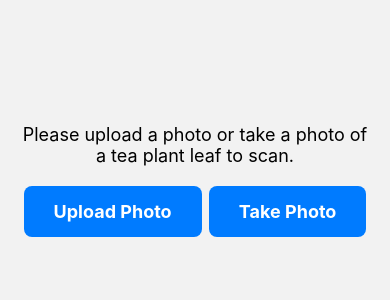
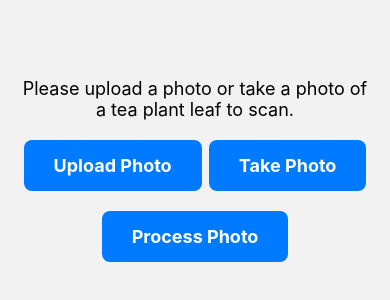
Before and after one commit to DSGPproject/FrontEnd, a React Native app: screen /ScanScreen in a window 390 px wide. Shown: the part 242-542 px from the top of the page. Built offline with nearby package versions, Linux system fonts and the light colour scheme.

Commit message:
Photo Upload Added

```diff
--- a/ScanScreen.js
+++ b/ScanScreen.js
@@ -1,16 +1,20 @@
-import React from 'react';
+import React, { useState } from 'react';
 import { View, Text, TouchableOpacity, StyleSheet, Alert, Image } from 'react-native';
 import * as ImagePicker from 'expo-image-picker';
 
 const ScanScreen = ({ navigation }) => {
+  const [photoUri, setPhotoUri] = useState(null);
+
   const handleUploadPhoto = async () => {
     try {
+      // Request permission to access media library
       const { status } = await ImagePicker.requestMediaLibraryPermissionsAsync();
       if (status !== 'granted') {
         Alert.alert('Permission Denied', 'Sorry, we need camera roll permissions to upload photos.');
         return;
       }
 
+      // Launch image picker
       let result = await ImagePicker.launchImageLibraryAsync({
         mediaTypes: ImagePicker.MediaTypeOptions.Images,
         allowsEditing: true,
@@ -19,8 +23,7 @@ const ScanScreen = ({ navigation }) => {
       });
 
       if (!result.cancelled) {
-        // Navigate to ResultsScreen and pass the photo URI as a parameter
-        navigation.navigate('ResultsScreen', { photoUri: result.uri });
+        setPhotoUri(result.uri); // Set selected photo URI
       }
     } catch (error) {
       console.error('Error uploading photo:', error);
@@ -30,12 +33,14 @@ const ScanScreen = ({ navigation }) => {
 
   const handleTakePhoto = async () => {
     try {
+      // Request permission to access camera
       const { status } = await ImagePicker.requestCameraPermissionsAsync();
       if (status !== 'granted') {
         Alert.alert('Permission Denied', 'Sorry, we need camera permissions to take photos.');
         return;
       }
 
+      // Launch camera
       let result = await ImagePicker.launchCameraAsync({
         allowsEditing: true,
         aspect: [4, 3],
@@ -43,12 +48,42 @@ const ScanScreen = ({ navigation }) => {
       });
 
       if (!result.cancelled) {
-        // Navigate to ResultsScreen and pass the photo URI as a parameter
-        navigation.navigate('ResultsScreen', { photoUri: result.uri });
+        setPhotoUri(result.uri); // Set taken photo URI
       }
     } catch (error) {
       console.error('Error taking photo:', error);
       Alert.alert('Error', 'Failed to take photo. Please try again.');
+    }
+  };
+
+  const handleProcessPhoto = async () => {
+    if (!photoUri) {
+      Alert.alert('No Photo Selected', 'Please upload or take a photo first.');
+      return;
+    }
+
+    // Send the photo to backend for processing
+    try {
+      const response = await fetch('http://localhost:3000/', {
+        method: 'POST',
+        headers: {
+          'Content-Type': 'application/json',
+          // Include any authorization token if required
+          // 'Authorization': `Bearer ${token}`,
+        },
+        body: JSON.stringify({ photoUri }),
+      });
+
+      if (!response.ok) {
+        throw new Error('Failed to process photo');
+      }
+
+      // Process response and navigate to results screen
+      const data = await response.json();
+      navigation.navigate('ResultsScreen', { result: data });
+    } catch (error) {
+      console.error('Error processing photo:', error);
+      Alert.alert('Error', 'Failed to process photo. Please try again.');
     }
   };
 
@@ -58,17 +93,17 @@ const ScanScreen = ({ navigation }) => {
         Please upload a photo or take a photo of a tea plant leaf to scan.
       </Text>
       <View style={styles.buttonContainer}>
-        <TouchableOpacity
-          style={styles.button}
-          onPress={handleUploadPhoto}>
+        <TouchableOpacity style={styles.button} onPress={handleUploadPhoto}>
           <Text style={styles.buttonText}>Upload Photo</Text>
         </TouchableOpacity>
-        <TouchableOpacity
-          style={styles.button}
-          onPress={handleTakePhoto}>
+        <TouchableOpacity style={styles.button} onPress={handleTakePhoto}>
           <Text style={styles.buttonText}>Take Photo</Text>
         </TouchableOpacity>
       </View>
+      <TouchableOpacity style={styles.processButton} onPress={handleProcessPhoto}>
+        <Text style={styles.buttonText}>Process Photo</Text>
+      </TouchableOpacity>
+      {photoUri && <Image source={{ uri: photoUri }} style={styles.image} />}
     </View>
   );
 };
@@ -89,6 +124,7 @@ const styles = StyleSheet.create({
     flexDirection: 'row',
     justifyContent: 'space-around',
     width: '100%',
+    marginBottom: 20,
   },
   button: {
     backgroundColor: '#007bff',
@@ -96,11 +132,24 @@ const styles = StyleSheet.create({
     paddingHorizontal: 30,
     borderRadius: 8,
   },
+  processButton: {
+    backgroundColor: '#007bff',
+    paddingVertical: 15,
+    paddingHorizontal: 30,
+    borderRadius: 8,
+    marginBottom: 20,
+  },
   buttonText: {
     color: '#fff',
     fontSize: 18,
     fontWeight: 'bold',
   },
+  image: {
+    width: 200,
+    height: 200,
+    resizeMode: 'cover',
+    marginBottom: 20,
+  },
 });
 
 export default ScanScreen;
```
